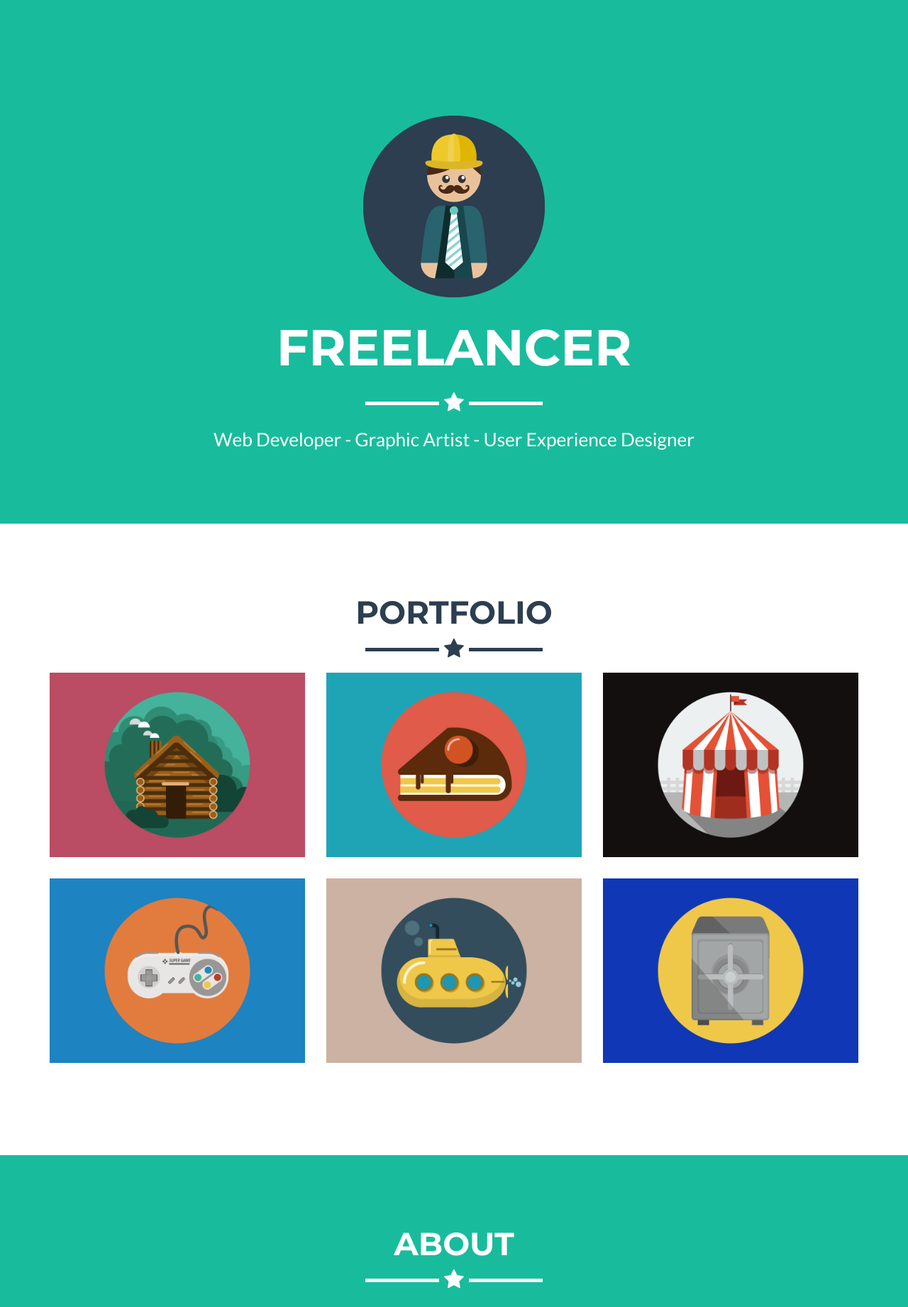
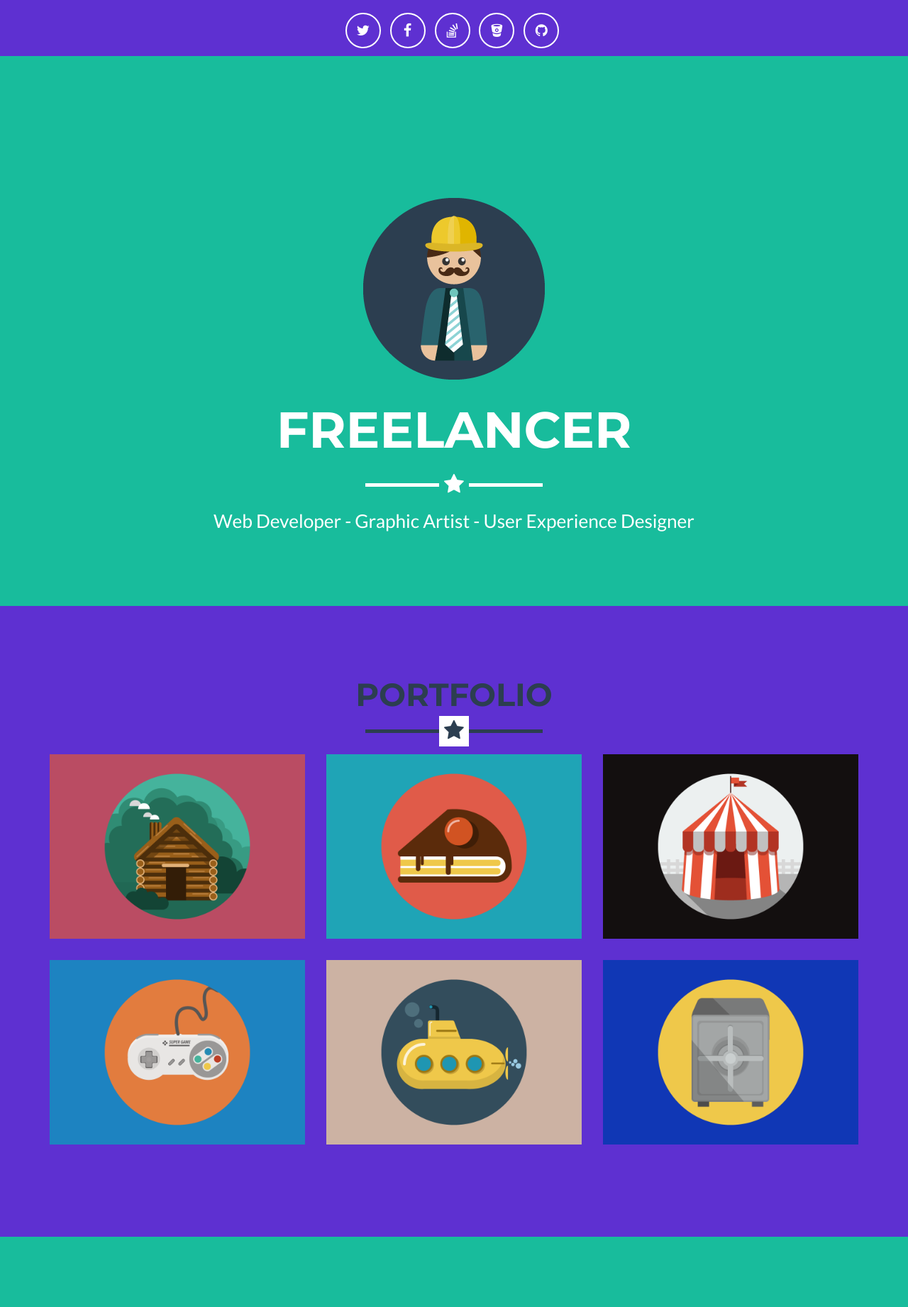
Before and after one commit to TwitchSquads/twitchsquads.github.io, a Jekyll site: the page built from index.html, in a window 1280 px wide. Shown: the part 437-2279 px from the top of the page at 71% size. Built offline with Jekyll 4.4.1, drawn with Linux system fonts in a browser that asks for light colours.

Commit message:
social buttons

```diff
--- a/_includes/nav.html
+++ b/_includes/nav.html
@@ -1,35 +1,15 @@
-   <!-- Navigation -->
-    <nav class="navbar navbar-default navbar-fixed-top">
-        <div class="container">
-            <!-- Brand and toggle get grouped for better mobile display -->
-            <div class="navbar-header page-scroll">
-                <button type="button" class="navbar-toggle" data-toggle="collapse" data-target="#bs-example-navbar-collapse-1">
-                    <span class="sr-only">Toggle navigation</span>
-                    <span class="icon-bar"></span>
-                    <span class="icon-bar"></span>
-                    <span class="icon-bar"></span>
-                </button>
-                <a class="navbar-brand" href="#page-top">{{ site.title }}</a>
-            </div>
+<div class="navigation">
+  <div class="join">
+    <button>Join</button>
+  </div>
 
-            <!-- Collect the nav links, forms, and other content for toggling -->
-            <div class="collapse navbar-collapse" id="bs-example-navbar-collapse-1">
-                <ul class="nav navbar-nav navbar-right">
-                    <li class="hidden">
-                        <a href="#page-top"></a>
-                    </li>
-                    <li class="page-scroll">
-                        <a href="#portfolio">Portfolio</a>
-                    </li>
-                    <li class="page-scroll">
-                        <a href="#about">About</a>
-                    </li>
-                    <li class="page-scroll">
-                        <a href="#contact">Contact</a>
-                    </li>
-                </ul>
-            </div>
-            <!-- /.navbar-collapse -->
-        </div>
-        <!-- /.container-fluid -->
-    </nav>
+  <div class="social">
+    <ul class="list-inline">
+      {% for network in site.social %}
+      <li>
+        <a href="{{ network.url }}" class="btn-social btn-outline"><i class="fa fa-fw fa-{{ network.title }}"></i></a>
+      </li>
+      {% endfor %}
+    </ul>
+  </div>
+</div>
--- a/_layouts/default.html
+++ b/_layouts/default.html
@@ -3,6 +3,7 @@
     {% include head.html %}
     <body id="page-top" class="index">
     {% include banner.html %}
+    {% include nav.html %}
     {% include header.html %}
     {% include portfolio_grid.html %}
     {% include about.html %}
```
Also changed, not shown: _includes/css/main.css (+25 -1 lines).
